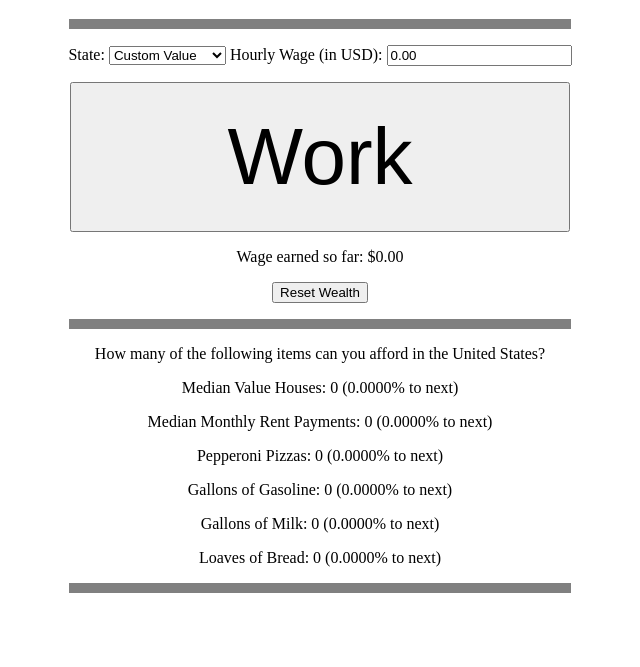
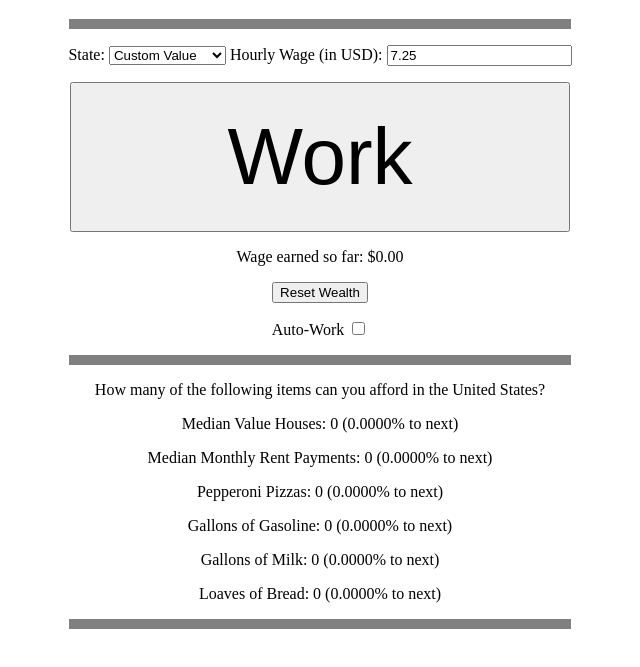
Before and after one commit to AdamBohlson/AdamBohlson.github.io, a plain HTML site: page index.html in a window 1280 px wide. Shown: the part 79-746 px from the top of the page, without its empty margins (320-960 px from the left). Drawn offline with Linux system fonts and the light colour scheme.

Commit message:
Update index.html
Functioning auto-work button

```diff
--- a/index.html
+++ b/index.html
@@ -81,6 +81,11 @@ p {text-align: center;}
 	<input type="button" id="reset" value="Reset Wealth" onclick="resetWealth()"/>
 </p>
 
+<p>
+	Auto-Work
+	<input type="checkbox" id="autowork" value="autowork" value="workworkwork"/>
+</p>
+
 <hr width="500" size="10" noshade>
 
 <p id="question">How many of the following items can you afford in the United States?</p>
@@ -126,7 +131,7 @@ p {text-align: center;}
 		{
 			case "Custom Value":
 				question.innerHTML = "How many of the following items can you afford in the United States?";
-				wage = 0;
+				wage = 7.25;
 				house$ = 440300;
 				rent$ = 1004;
 				pizza$ = 11.50;
@@ -605,6 +610,9 @@ p {text-align: center;}
 
 	function updateWealth()
 	{
+		if (document.getElementById("autowork").checked) {
+			work();
+		}
 		if (working)
 		{
 			wealth += (wage/36000);
```
